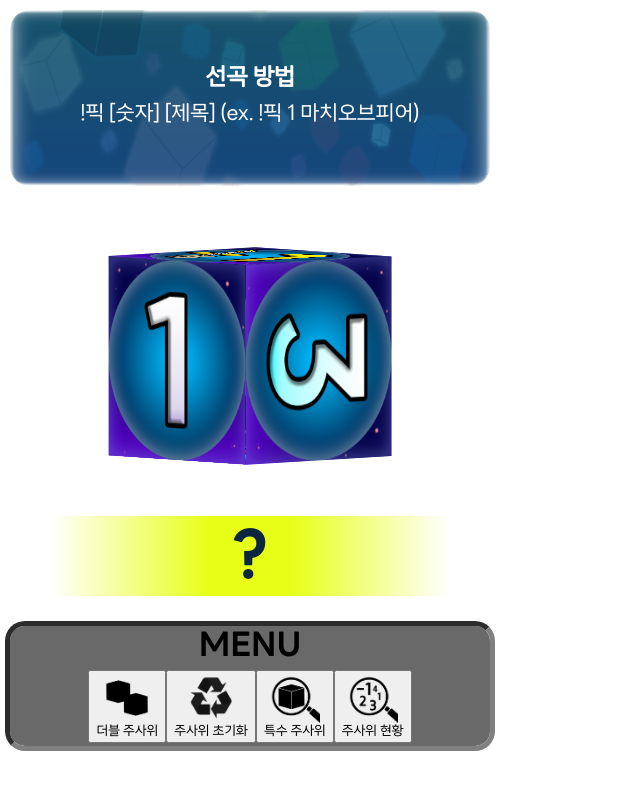
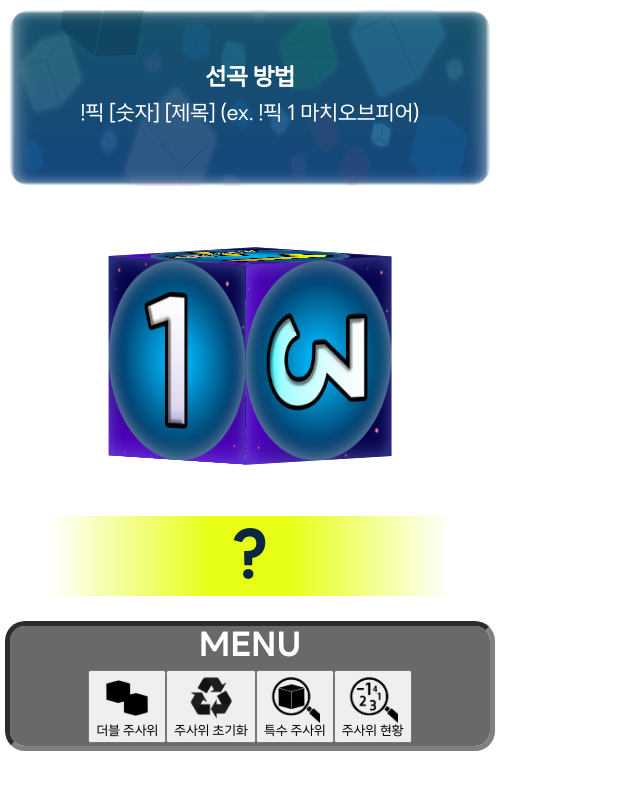
Before and after one commit to ShepherdingSheep/hdwv_2, a React (Create React App) app: page / in a window 1280 px wide. Shown: the top 790 px of the page, without its empty margins (0-640 px from the left). Built offline with nearby package versions, Linux system fonts and the light colour scheme.

Commit message:
판떼기 배경에 대한 적응 패치

```diff
--- a/src/App.css
+++ b/src/App.css
@@ -38,7 +38,7 @@ body{
   height: 100vh;
   display: flex;
   flex-direction: row;
-  color: black;
+  color: white;
   background-size: 100% 100%;
 }
 
--- a/src/component/Core/Various/DiceShow.css
+++ b/src/component/Core/Various/DiceShow.css
@@ -25,4 +25,6 @@
 .diceshow_name{
     font-size: 20pt;
     margin: 0.5em;
+    background: linear-gradient(90deg, rgba(0,0,0,0) 0%, black 10%, black 90%, rgba(0,0,0,0) 100%);
+    color: white;
 }
```
